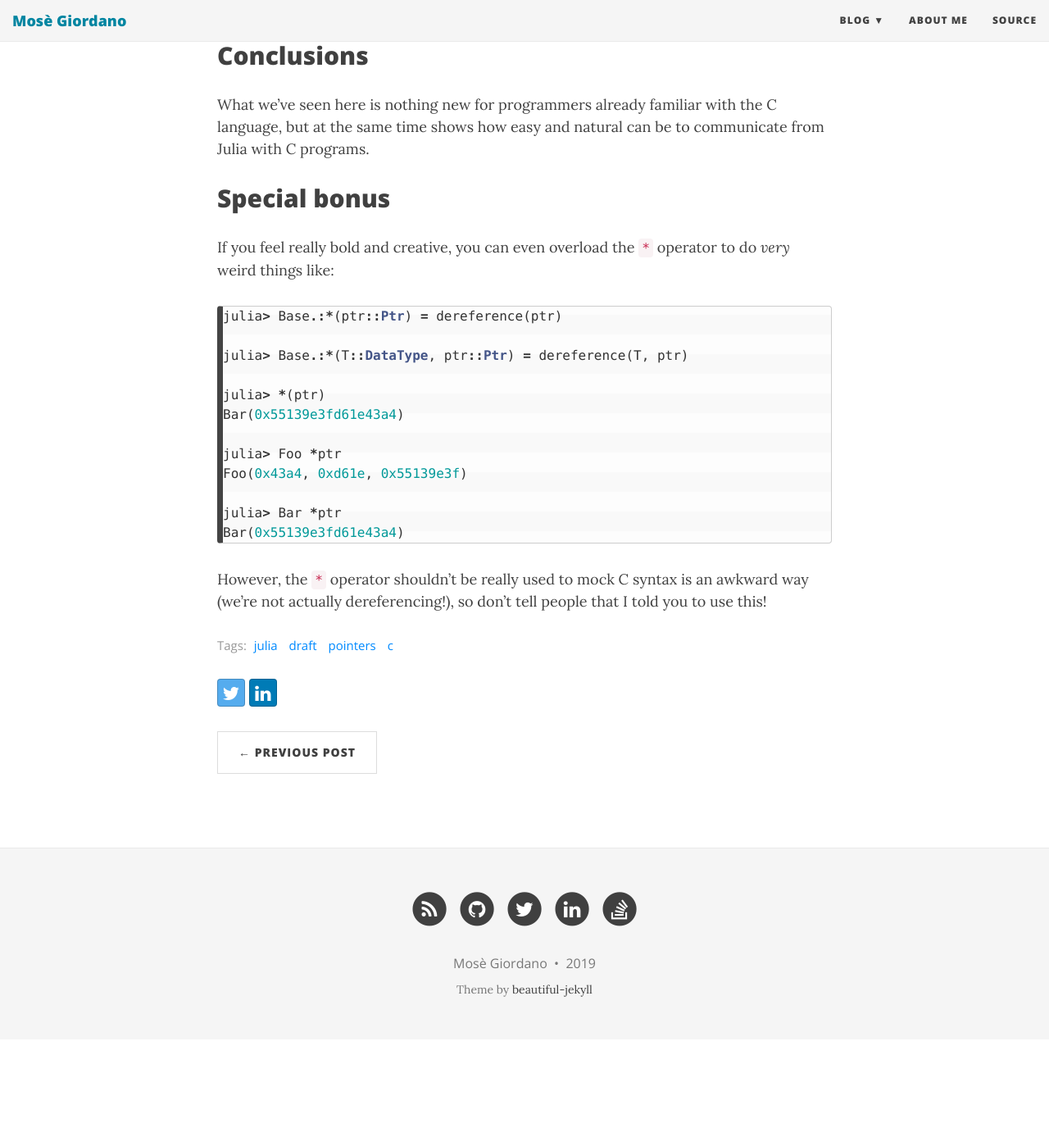
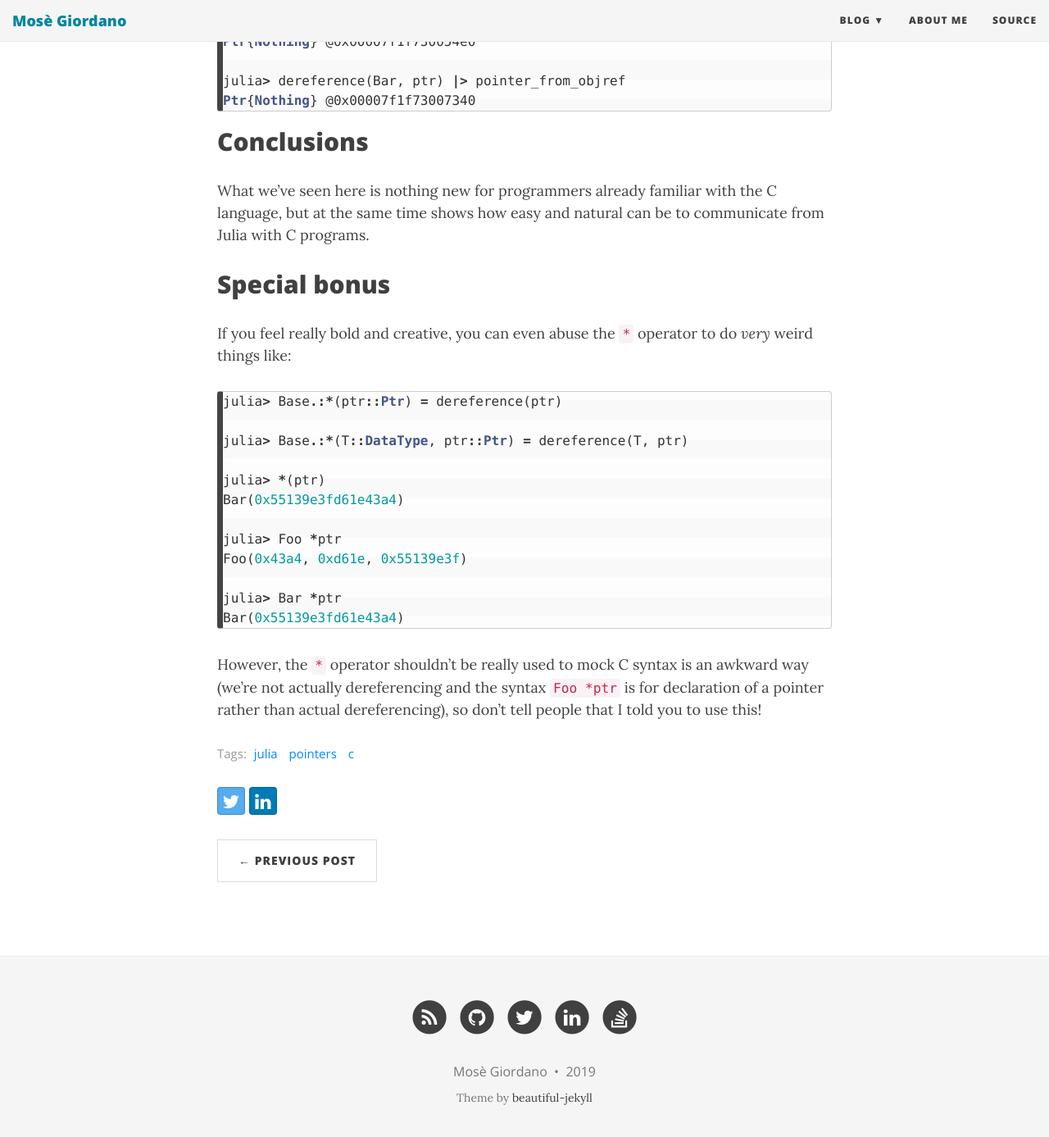
Before and after one commit to giordano/giordano.github.io, a Jekyll site: the page built from _posts/2019-05-03-julia-get-pointer-value.md, in a window 1280 px wide and 1400 px high, scrolled down 4156 px. Shown: the top 1387 px of the window at 82% size. Built offline with Jekyll 4.4.1, drawn with Linux system fonts in a browser that asks for light colours; nearby versions of some CDN libraries; comment, search, counter and statistics services are not loaded; before the commit the page ends 5424 px from its top, so only the background shows below that; some of the changed text lies outside the part shown.

Commit message:
Publish post about pointers

````diff
--- a/_posts/2019-05-03-julia-get-pointer-value.md
+++ b/_posts/2019-05-03-julia-get-pointer-value.md
@@ -1,7 +1,7 @@
 ---
 layout: post
 title: Getting the value of a pointer in Julia
-tags: [julia, draft, pointers, c]
+tags: [julia, pointers, c]
 ---
 
 Yesterday a question in the [Julia’s Slack
@@ -73,6 +73,9 @@ julia> function Base.show(io::IO, t::Ctm)
                  lpad(t.min, 2, "0"), ":", lpad(t.sec, 2, "0"))
        end
 ```
+
+We are now going to use `unsafe_load` to copy the result of the call to
+`localtime` into an instance of the `Ctm` structure:
 
 ```julia
 julia> localtime = ccall((:localtime, "libc.so.6"), Ptr{Ctm}, (Ptr{Int64},), result)
@@ -193,8 +196,8 @@ from Julia with C programs.
 
 ## Special bonus
 
-If you feel really bold and creative, you can even overload the `*` operator to
-do *very* weird things like:
+If you feel really bold and creative, you can even abuse the `*` operator to do
+*very* weird things like:
 
 ```julia
 julia> Base.:*(ptr::Ptr) = dereference(ptr)
@@ -212,8 +215,9 @@ Bar(0x55139e3fd61e43a4)
 ```
 
 However, the `*` operator shouldn’t be really used to mock C syntax is an
-awkward way (we’re not actually dereferencing!), so don’t tell people that I
-told you to use this!
+awkward way (we’re not actually dereferencing and the syntax `Foo *ptr` is for
+declaration of a pointer rather than actual dereferencing), so don’t tell people
+that I told you to use this!
 
 <!-- Local Variables: -->
 <!-- ispell-local-dictionary: "british" -->
````
